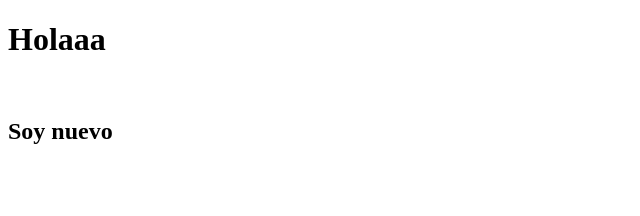
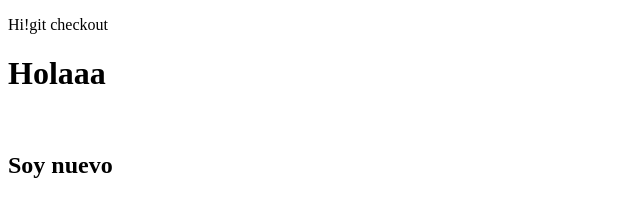
Before and after one commit to carlorregod/ejemplo, a plain HTML site: page index.html in a window 1280 px wide. Shown: the whole page, without its empty margins (0-640 px from the left). Drawn offline with Linux system fonts and the light colour scheme.

Commit message:
Version 0.0.2

```diff
--- a/index.html
+++ b/index.html
@@ -7,6 +7,7 @@
     <title>Hola nyan</title>
 </head>
 <body>
+   <p id="hola" class="muno">Hi!git checkout </p>
    <h1>Holaaa</h1><br>
    <h2>Soy nuevo</h2>
 </body>
```
